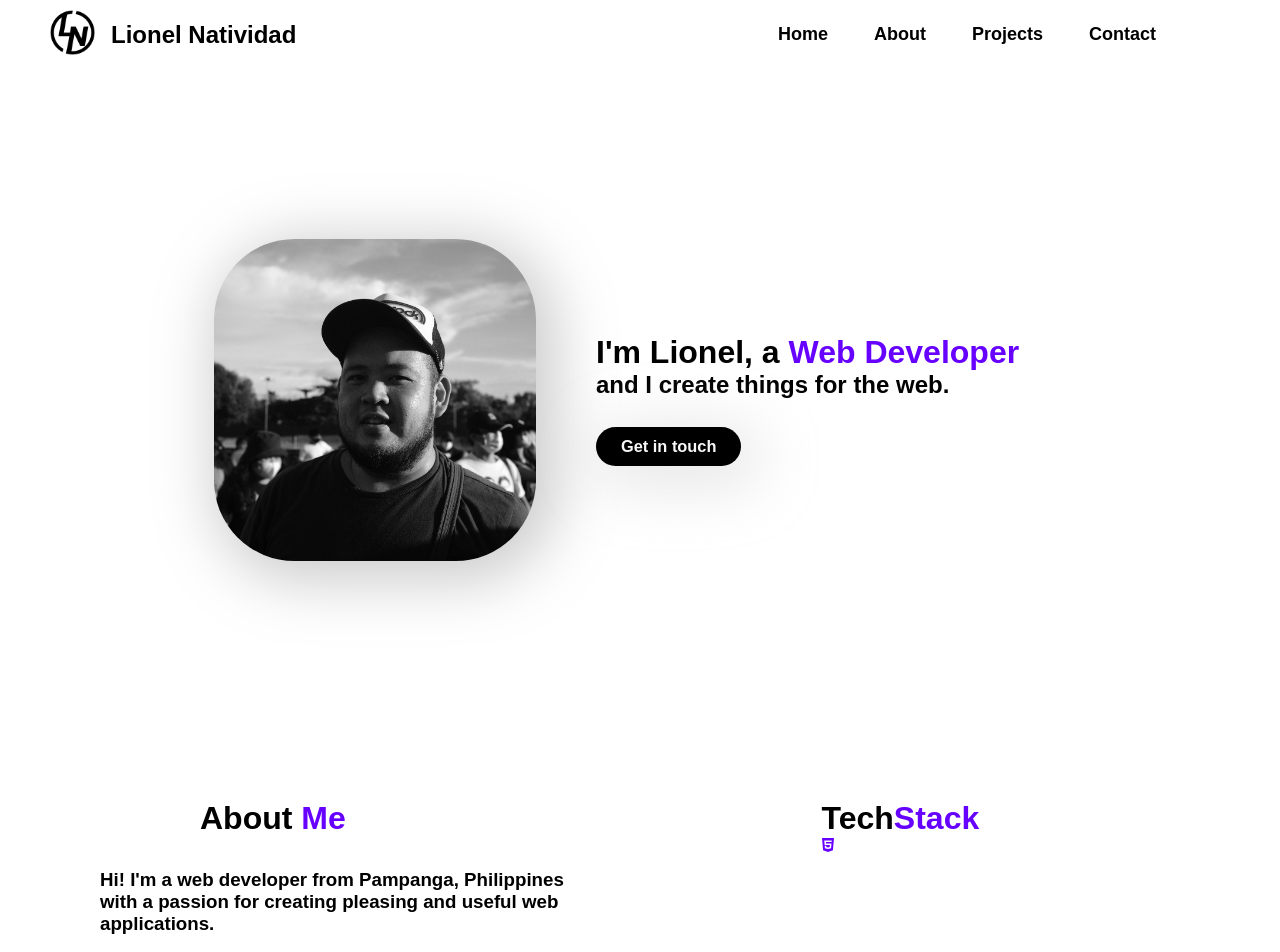
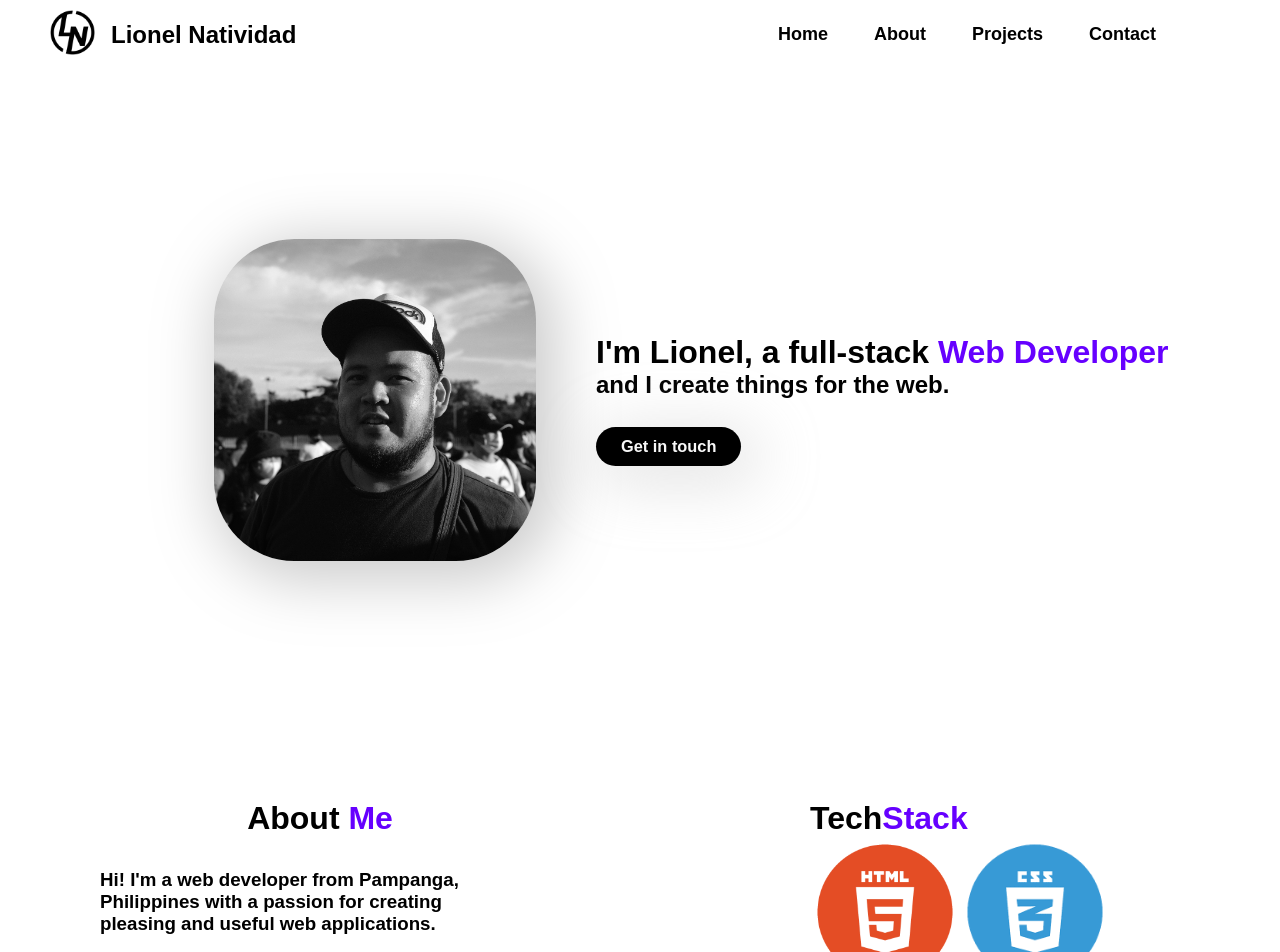
Before and after one commit to lionelkvn/lionelkvn.github.io, a React (Create React App) app: page / in a window 1280 px wide. Shown: the top 952 px of the page. Built offline with nearby package versions, Linux system fonts and the light colour scheme.

Commit message:
Added techstack icons and modified my home and about css

```diff
--- a/src/components/About/About.css
+++ b/src/components/About/About.css
@@ -6,26 +6,37 @@
     height:60vh;
     width: 100%;
 }
+.about-text{
+  width: 50%;
+}
 .about-me-header {
     display: flex;
-    padding-left: 200px;
-    justify-content: start;
+    justify-content:center;
     padding-bottom: 2rem;
 }
 .about-me-description {
+  display: flex;
     padding-left:  100px ;
     justify-content: center;
-    width: 70%;
+    width: 80%;
 
 }
 .techstack-container {
     display: flex;
     width: 50%;
+    justify-content: center;
 
+}
+.techstack-text{
+  display: flex;
+  flex-direction: column;
 }
 .techstack-icons{
     display: flex;
     flex-direction: row;
+}
+.techstack-image{
+  width: 150px;
 }
 /* Media Query for Mobile Devices */
 @media (max-width: 768px) {
--- a/src/components/About/About.js
+++ b/src/components/About/About.js
@@ -22,7 +22,8 @@ const About = () => {
           <h1>Tech<span>Stack</span></h1>
             <div className="techstack-icons">
               <div className="techstack-icon">
-              <FontAwesomeIcon icon={faHtml5} style={{ color: "#6600ff" }} />
+                <img src="/images/html.png" alt="" className='techstack-image'/>
+                <img src="/images/CSS.png" alt="" className='techstack-image' />
 
               </div>
 
--- a/src/components/Home/Home.js
+++ b/src/components/Home/Home.js
@@ -8,7 +8,7 @@ const Home = () => {
             <img src="/images/Home-img.jpg" alt="Home" />
         </div>
         <div className='home-text'>
-            <h1>I'm Lionel, a <span>Web Developer</span></h1>
+            <h1>I'm Lionel, a full-stack <span>Web Developer</span></h1>
             <h2>and I create things for the web.</h2>
             <br/>
             <button><h3>Get in touch </h3></button>
```
Also changed, not shown: public/images/CSS.png (added), public/images/Html.png (added).
